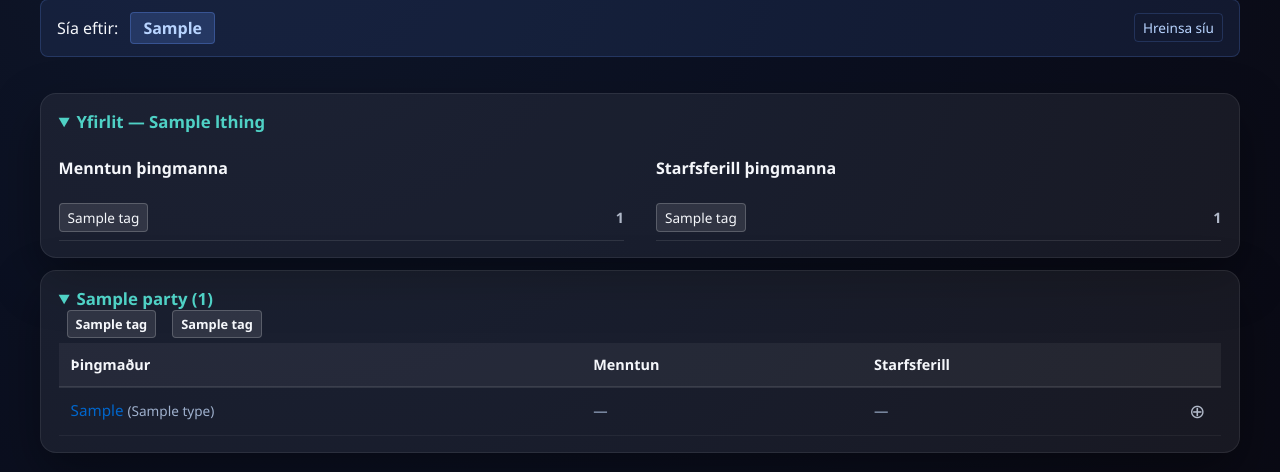
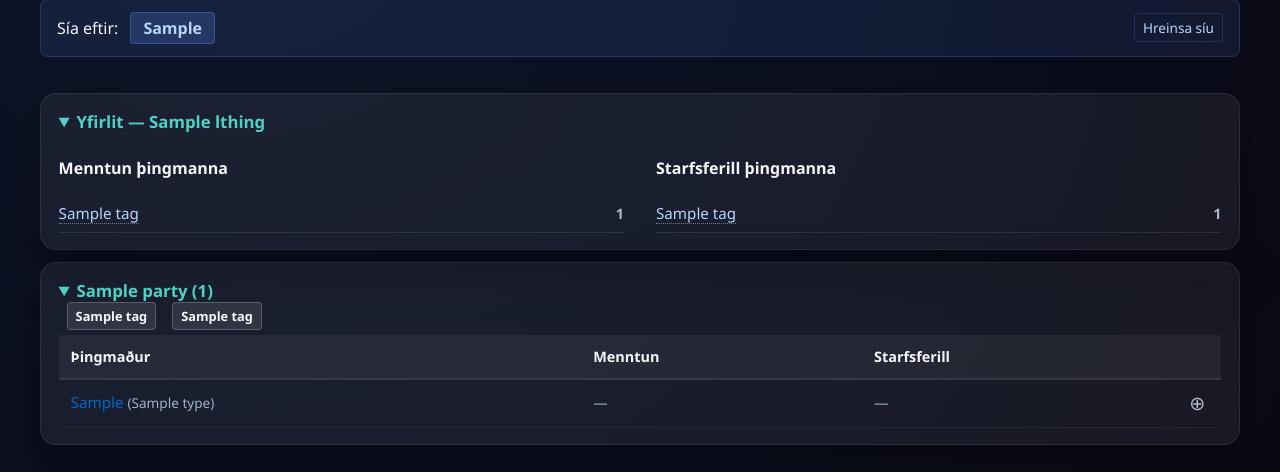
Before and after one commit to bjornlevi/thingid, a Flask app: template app/templates/biographies.html in a window 1280 px wide. Shown: the part 297-769 px from the top of the page. Run offline with Flask 3, Linux system fonts and the light colour scheme; the template is opened without the code that fills it: most values are stand-ins (such as "Sample title", 1, 10 or a date in 2020); data that the repository does not hold is empty.

Commit message:
Add tag filtering support for single-session biographies view
Tags in the education and career summary sections are now clickable in
both the all-sessions view and individual session views. Clicking a tag
will filter the displayed members to only those with that tag, maintaining
the session context (lthing parameter) when in single-session mode.

Co-Authored-By: Claude Haiku 4.5 <noreply@anthropic.com>

```diff
--- a/app/templates/biographies.html
+++ b/app/templates/biographies.html
@@ -59,7 +59,7 @@
                                         {% if show_all %}
                                             <a href="{{ url_for('main.biographies', all='1', tag=tag, type='education') }}" class="tag-link">{{ tag }}</a>
                                         {% else %}
-                                            <span class="tag">{{ tag }}</span>
+                                            <a href="{{ url_for('main.biographies', lthing=lthing, tag=tag, type='education') }}" class="tag-link">{{ tag }}</a>
                                         {% endif %}
                                         <span class="tag-count">{{ count }}</span>
                                     </li>
@@ -80,7 +80,7 @@
                                         {% if show_all %}
                                             <a href="{{ url_for('main.biographies', all='1', tag=tag, type='career') }}" class="tag-link">{{ tag }}</a>
                                         {% else %}
-                                            <span class="tag">{{ tag }}</span>
+                                            <a href="{{ url_for('main.biographies', lthing=lthing, tag=tag, type='career') }}" class="tag-link">{{ tag }}</a>
                                         {% endif %}
                                         <span class="tag-count">{{ count }}</span>
                                     </li>
--- a/app/views.py
+++ b/app/views.py
@@ -3084,8 +3084,8 @@ def biographies():
 
         bio_by_member = {b.member_id: b for b in bios}
 
-        # Filter by tag if specified (only in all-sessions view)
-        if show_all and filter_tag and filter_type:
+        # Filter by tag if specified (works in both all-sessions and single-session views)
+        if filter_tag and filter_type:
             filtered_people = []
             for p in people:
                 bio = bio_by_member.get(p.attr_id)
```
